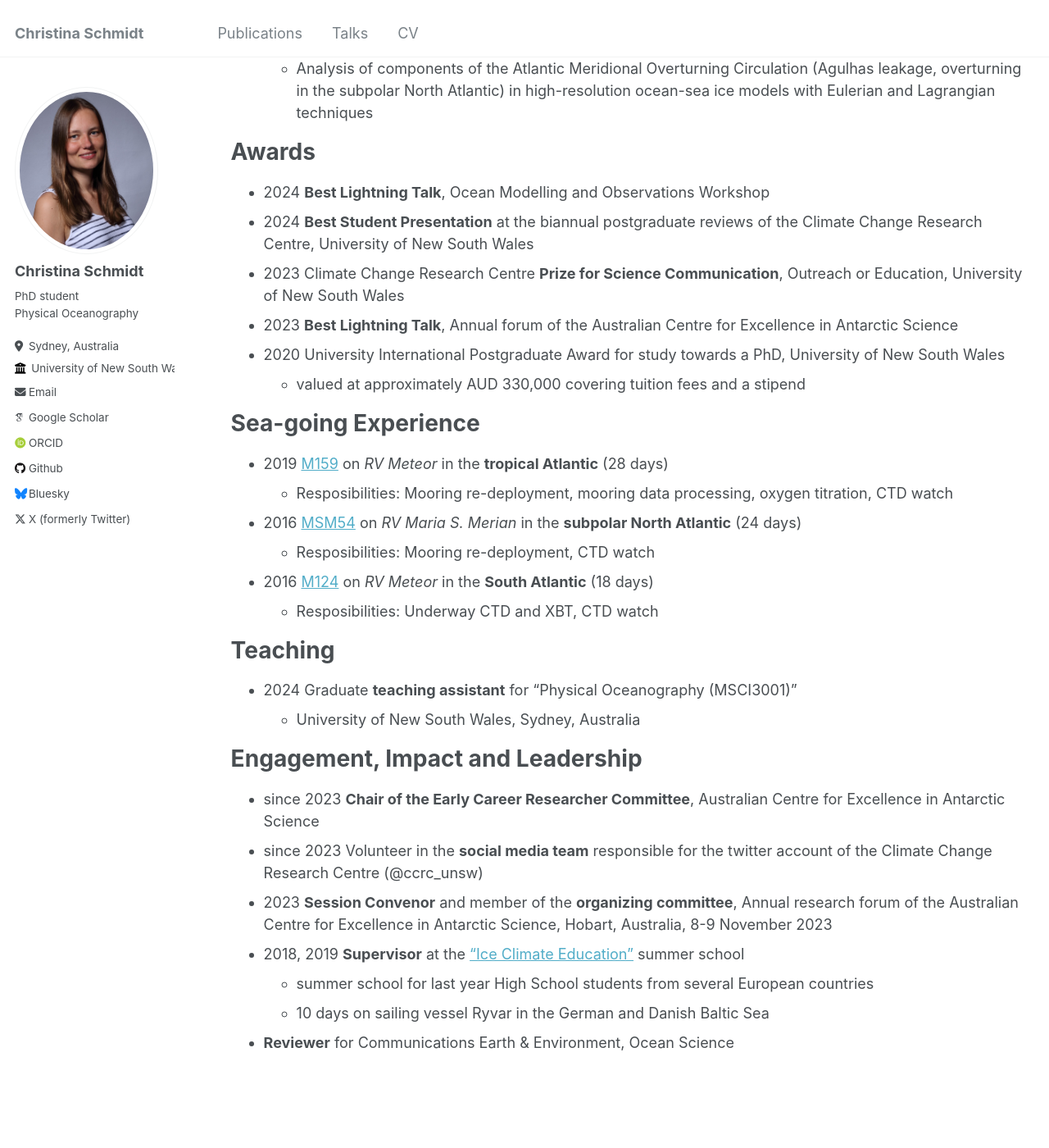
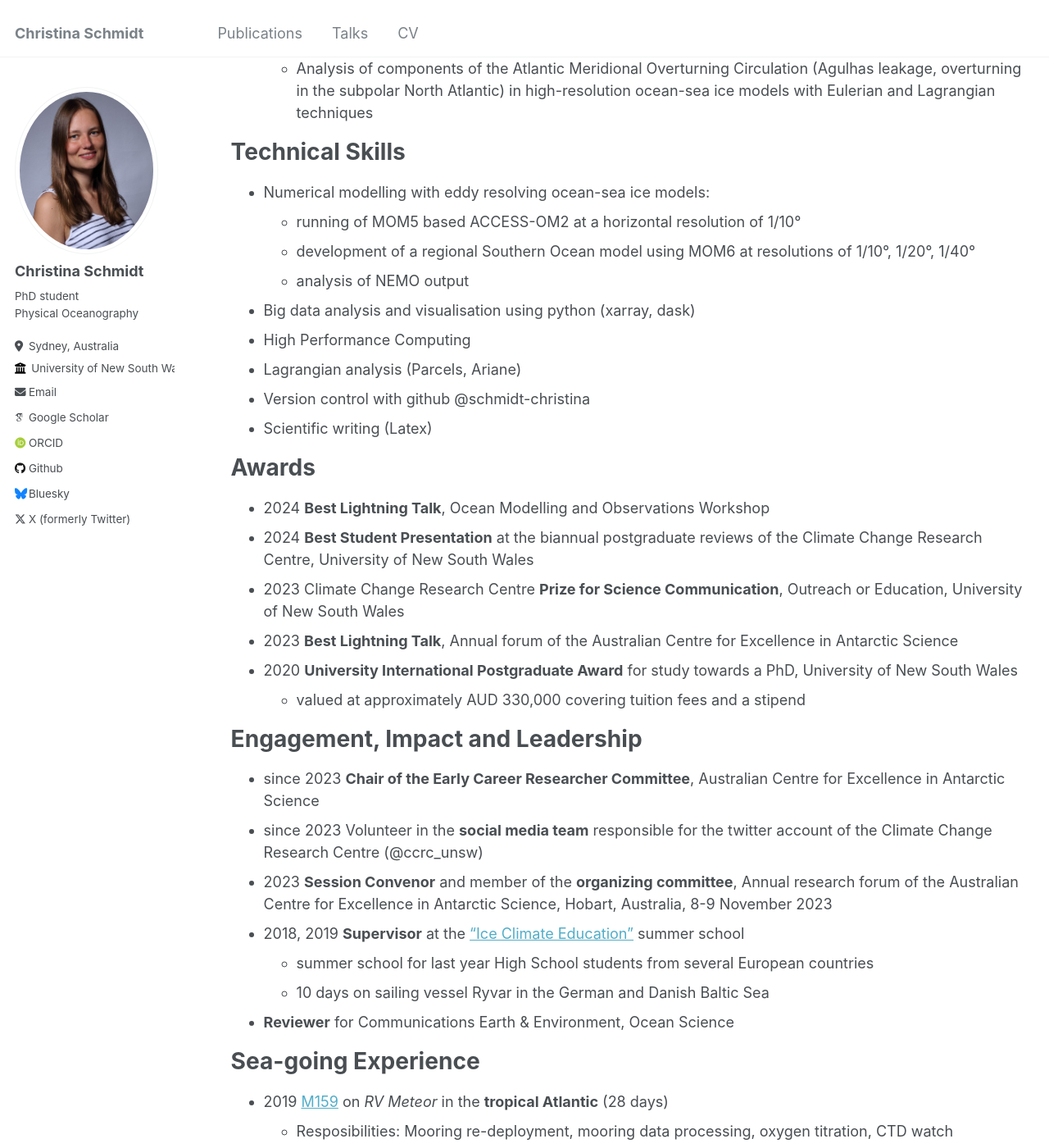
Before and after one commit to schmidt-christina/schmidt-christina.github.io, a Jekyll site: the page built from _pages/cv.md, in a window 1280 px wide and 1400 px high, scrolled down 632 px. Shown: the whole window at 82% size. Built offline with Jekyll 4.4.1, drawn with Linux system fonts in a browser that asks for light colours; some web fonts are replaced.

Commit message:
add technical skills

```diff
--- a/_pages/cv.md
+++ b/_pages/cv.md
@@ -29,14 +29,17 @@ Professional Experience
   * Supervisor: Prof. Arne Biastoch
   * Analysis of components of the Atlantic Meridional Overturning Circulation (Agulhas leakage, overturning in the subpolar North Atlantic) in high-resolution ocean-sea ice models with Eulerian and Lagrangian techniques
 
-<!--Technical Skills
+Technical Skills
 ======
-* Skill 1
-* Skill 2
-  * Sub-skill 2.1
-  * Sub-skill 2.2
-  * Sub-skill 2.3
-* Skill 3 -->
+* Numerical modelling with eddy resolving ocean-sea ice models:
+  * running of MOM5 based ACCESS-OM2 at a horizontal resolution of 1/10°
+  * development of a regional Southern Ocean model using MOM6 at resolutions of 1/10°, 1/20°, 1/40°
+  * analysis of NEMO output
+* Big data analysis and visualisation using python (xarray, dask)
+* High Performance Computing
+* Lagrangian analysis (Parcels, Ariane)
+* Version control with github @schmidt-christina
+* Scientific writing (Latex)
 
 Awards
 ======
@@ -44,8 +47,19 @@ Awards
 * 2024 **Best Student Presentation** at the biannual postgraduate reviews of the Climate Change Research Centre, University of New South Wales
 * 2023 Climate Change Research Centre **Prize for Science Communication**, Outreach or Education, University of New South Wales
 * 2023 **Best Lightning Talk**, Annual forum of the Australian Centre for Excellence in Antarctic Science
-* 2020 University International Postgraduate Award for study towards a PhD, University of New South Wales
+* 2020 **University International Postgraduate Award** for study towards a PhD, University of New South Wales
   * valued at approximately AUD 330,000 covering tuition fees and a stipend
+
+
+Engagement, Impact and Leadership
+======
+* since 2023 **Chair of the Early Career Researcher Committee**, Australian Centre for Excellence in Antarctic Science
+* since 2023  Volunteer in the **social media team** responsible for the twitter account of the Climate Change Research Centre (@ccrc_unsw)
+* 2023	**Session Convenor** and member of the **organizing committee**, Annual research forum of the Australian Centre for Excellence in Antarctic Science, Hobart, Australia, 8-9 November 2023
+* 2018, 2019 **Supervisor** at the ["Ice Climate Education"](https://www.arved-fuchs.de/en/archiv/jugendprojekte?view=article&id=1532:ice-das-projekt&catid=166:i-c-e-2022) summer school
+  * summer school for last year High School students from several European countries
+  * 10 days on sailing vessel Ryvar in the German and Danish Baltic Sea
+* **Reviewer** for Communications Earth & Environment, Ocean Science
 
 
 Sea-going Experience
```
Also changed, not shown: other parts of _pages/cv.md (+0 -12 lines).
